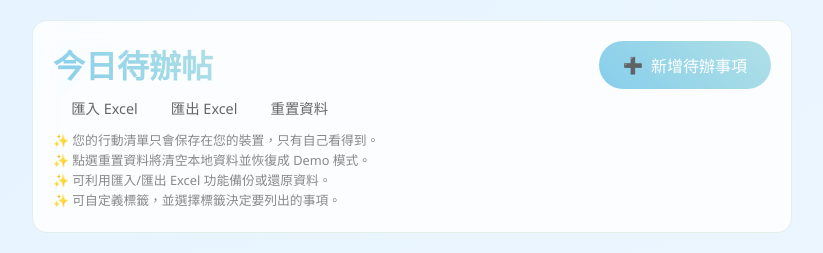
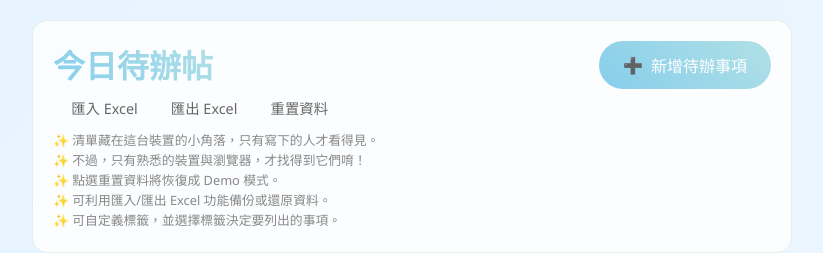
Before and after one commit to cyanshub/starter-vue-todolist, a Vue app: page /todos in a window 1280 px wide. Shown: the top 253 px of the page, without its empty margins (228-1051 px from the left). Built offline with nearby package versions, Linux system fonts and the light colour scheme; some icons are missing.

Commit message:
fix: 優化使用提示

```diff
--- a/src/views/TodoList.vue
+++ b/src/views/TodoList.vue
@@ -9,8 +9,9 @@
           <button @click="handleResetData" class="reset-btn"><v-icon name="sync" scale="1" /> 重置資料</button>
         </div>
         <div class="tips">
-          <p>✨ 您的行動清單只會保存在您的裝置，只有自己看得到。</p>
-          <p>✨ 點選重置資料將清空本地資料並恢復成 Demo 模式。</p>
+          <p>✨ 清單藏在這台裝置的小角落，只有寫下的人才看得見。</p>
+          <p>✨ 不過，只有熟悉的裝置與瀏覽器，才找得到它們唷！</p>
+          <p>✨ 點選重置資料將恢復成 Demo 模式。</p>
           <p>✨ 可利用匯入/匯出 Excel 功能備份或還原資料。</p>
           <p>✨ 可自定義標籤，並選擇標籤決定要列出的事項。</p>
         </div>
```
